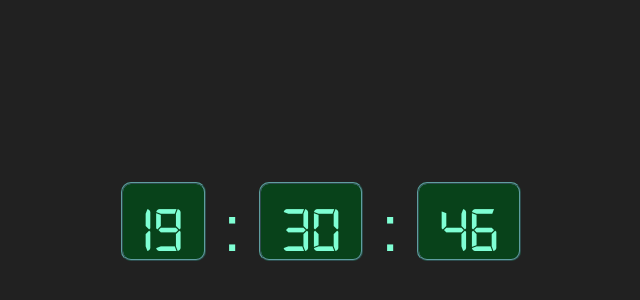
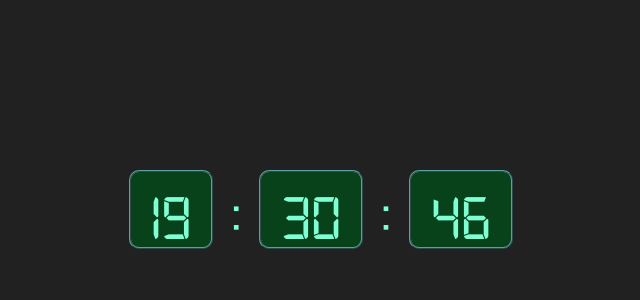
Before and after one commit to Giobf1337/DigitalClock, a plain HTML site: page index.html in a window 1280 px wide. Shown: the part 8-308 px from the top of the page, without its empty margins (319-959 px from the left). Drawn offline with Linux system fonts and the light colour scheme.

Commit message:
Troca de fonte no clock container, aka pontos entre horas, minutos e segundos

```diff
--- a/style.css
+++ b/style.css
@@ -14,7 +14,7 @@ body{
     text-align: center;
     margin: 200px auto 0;
     color: aquamarine;
-    font-family: Arial, Helvetica, sans-serif;
+    font-family: 'DigitalClock', Helvetica, sans-serif;
 
 }
 
```
